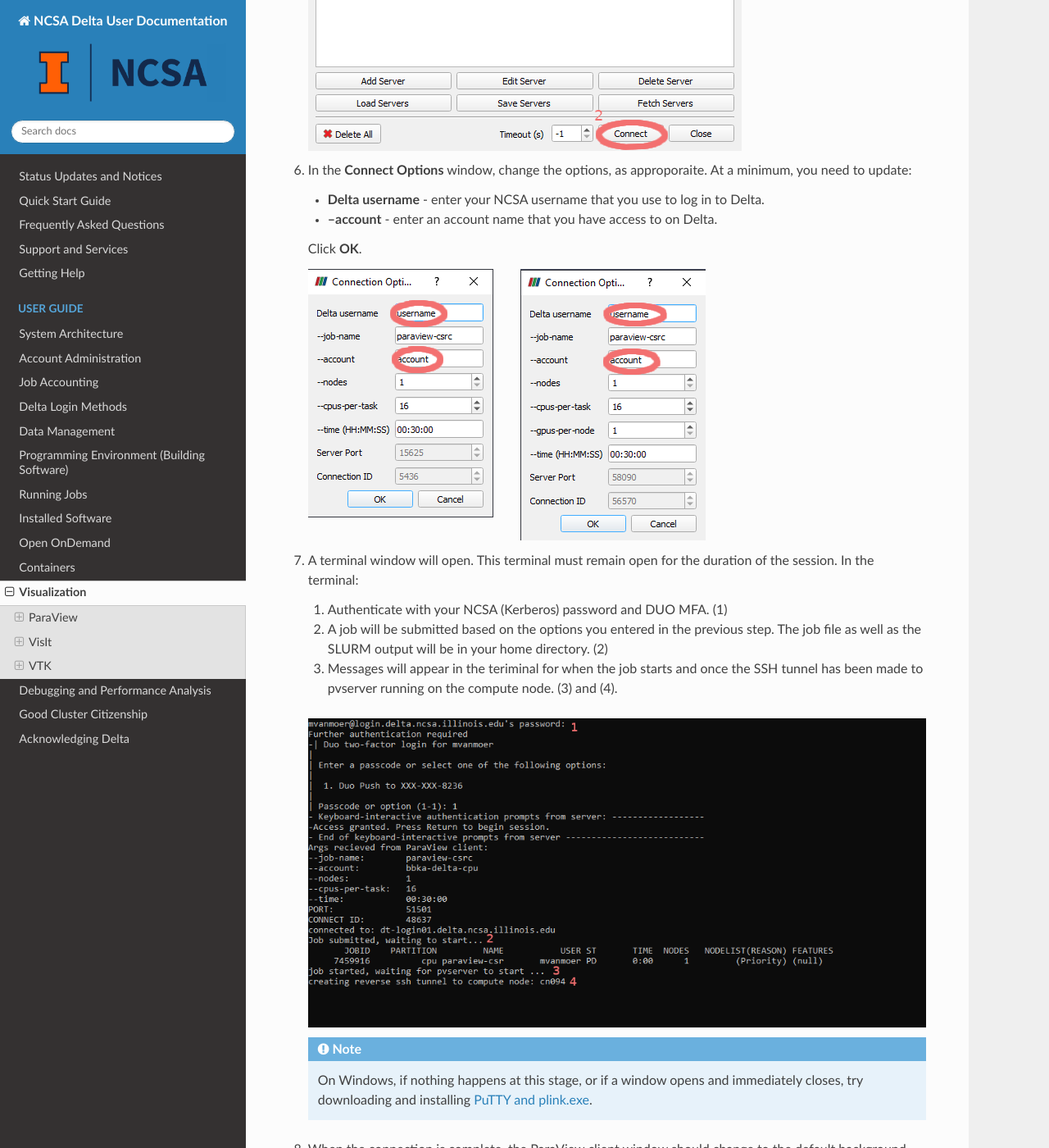
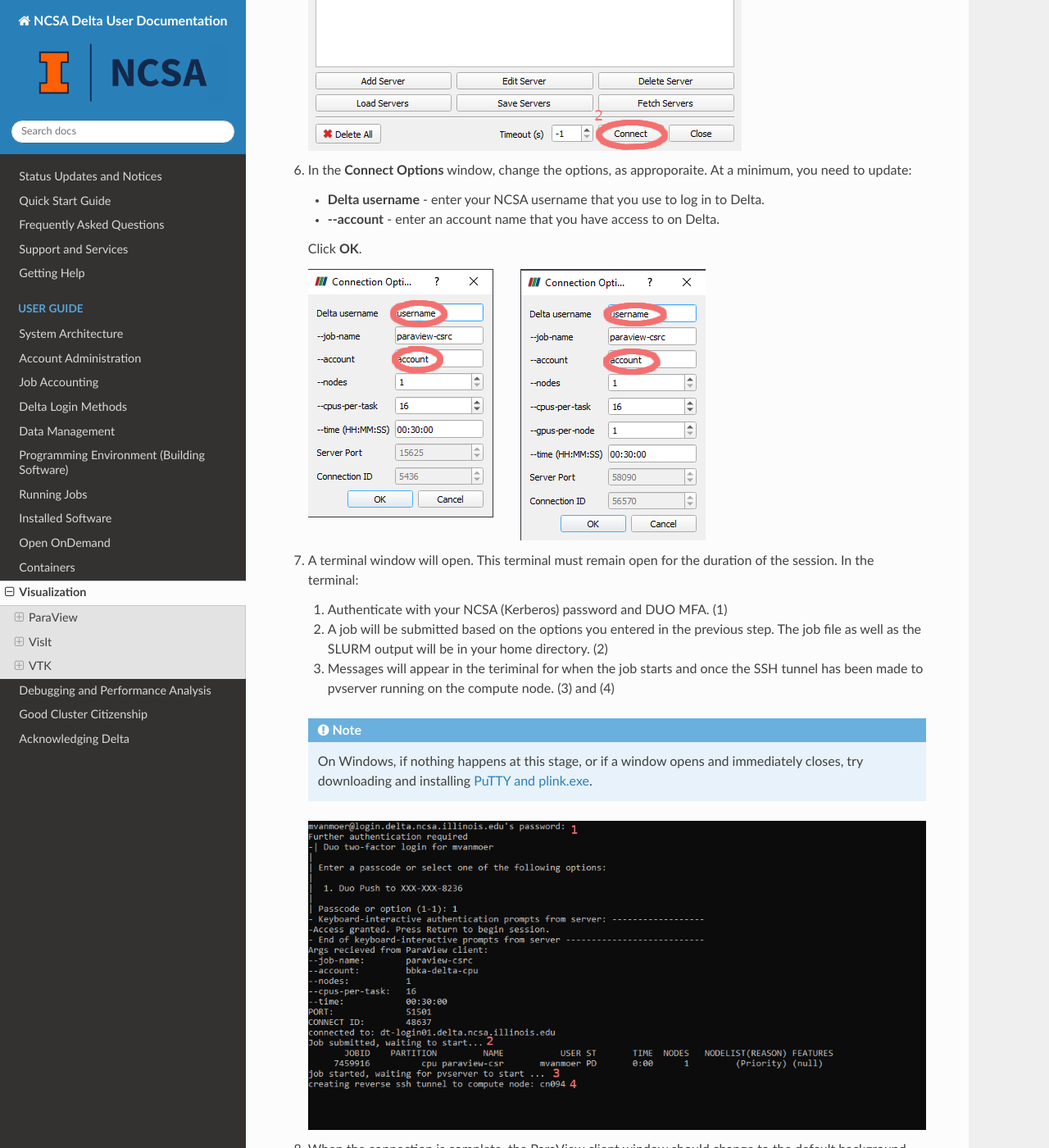
Before and after one commit to ncsa/Delta_doc, a Sphinx documentation site: the page built from docs/source/user_guide/visualization.rst, in a window 1280 px wide and 1400 px high, scrolled down 3414 px. Shown: the whole window at 82% size. Built offline with Sphinx 7.4.7 and the Read the Docs theme 3.1.0, drawn with Linux system fonts in a browser that asks for light colours.

```diff
--- a/docs/source/user_guide/visualization.rst
+++ b/docs/source/user_guide/visualization.rst
@@ -90,7 +90,7 @@ For ParaView client-server connetions, you must install the same version of Para
 #. In the **Connect Options** window, change the options, as approporaite. At a minimum, you need to update:
 
    - **Delta username** - enter your NCSA username that you use to log in to Delta.
-   - **--account** - enter an account name that you have access to on Delta.
+   - **-\-account** - enter an account name that you have access to on Delta.
 
    Click **OK**.
 
@@ -102,14 +102,14 @@ For ParaView client-server connetions, you must install the same version of Para
 
    #. Authenticate with your NCSA (Kerberos) password and DUO MFA. (1)
    #. A job will be submitted based on the options you entered in the previous step. The job file as well as the SLURM output will be in your home directory. (2)
-   #. Messages will appear in the teriminal for when the job starts and once the SSH tunnel has been made to pvserver running on the compute node. (3) and (4).
+   #. Messages will appear in the teriminal for when the job starts and once the SSH tunnel has been made to pvserver running on the compute node. (3) and (4)
+
+   .. note::
+      On Windows, if nothing happens at this stage, or if a window opens and immediately closes, try downloading and installing `PuTTY and plink.exe <https://www.putty.org/>`_.
 
    .. figure:: images/visualization/7_ParaView_Pop-up_Terminal.png
      :alt: Pop-up terminal session showing authentication, job submission, job status, and connection messages.
      :width: 960
-
-   .. note::
-      On Windows, if nothing happens at this stage, or if a window opens and immediately closes, try downloading and installing `PuTTY and plink.exe <https://www.putty.org/>`_.
 
 #. When the connection is complete, the ParaView client window should change to the default background color, and the pipeline browser should show a **csrs://** connection to Delta.
 
```
